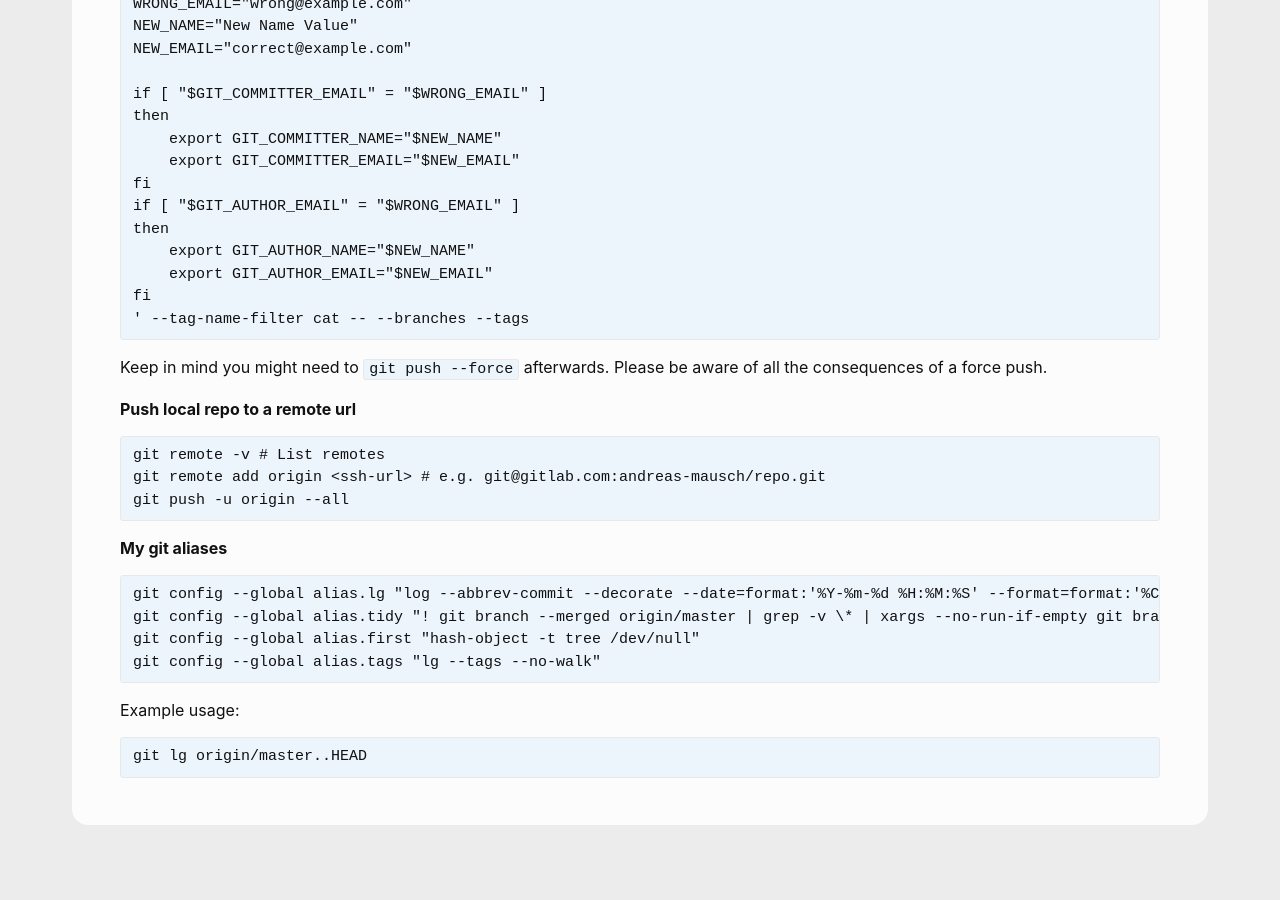
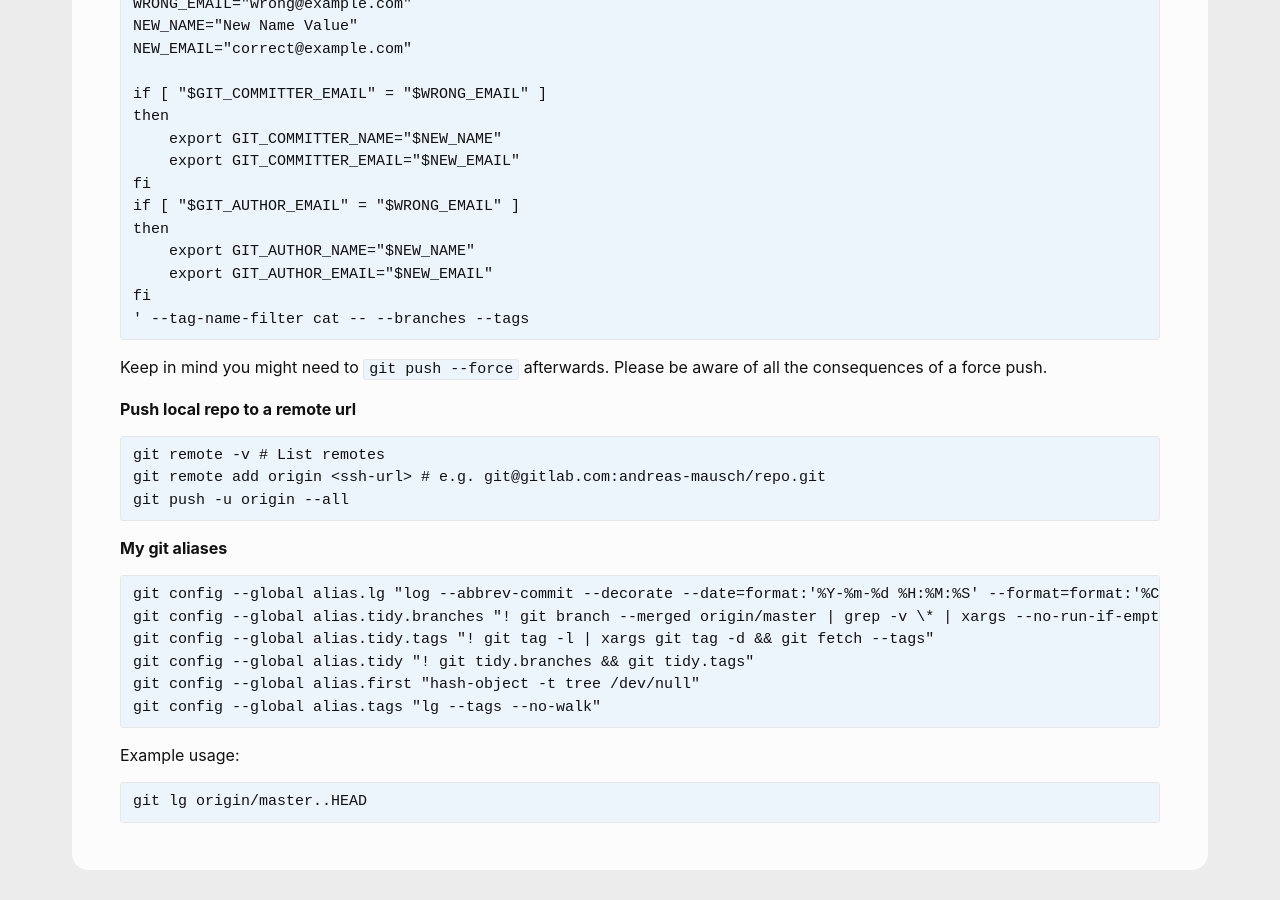
Before and after one commit to andreas-mausch/cheatsheets, a Jekyll site: the page built from _cheatsheets/git.md, in a window 1280 px wide and 900 px high, scrolled down 1087 px. Built offline with Jekyll 4.4.1, drawn with Linux system fonts in a browser that asks for light colours; before the commit the page ends 1942 px from its top, so only the background shows below that.

Commit message:
Split git.tidy into branches and tags

````diff
--- a/_cheatsheets/git.md
+++ b/_cheatsheets/git.md
@@ -56,7 +56,9 @@ git push -u origin --all
 
 ```bash
 git config --global alias.lg "log --abbrev-commit --decorate --date=format:'%Y-%m-%d %H:%M:%S' --format=format:'%C(blue)%h%C(reset) %C(dim white)%ad%C(reset) %C(green)%<(8,trunc)%an%C(reset)%C(yellow)%d%C(reset) %C(white)%s%C(reset)'"
-git config --global alias.tidy "! git branch --merged origin/master | grep -v \* | xargs --no-run-if-empty git branch -D && git remote update origin --prune && git tag -l | xargs git tag -d && git fetch --tags"
+git config --global alias.tidy.branches "! git branch --merged origin/master | grep -v \* | xargs --no-run-if-empty git branch -D && git remote update origin --prune"
+git config --global alias.tidy.tags "! git tag -l | xargs git tag -d && git fetch --tags"
+git config --global alias.tidy "! git tidy.branches && git tidy.tags"
 git config --global alias.first "hash-object -t tree /dev/null"
 git config --global alias.tags "lg --tags --no-walk"
 ```
````
